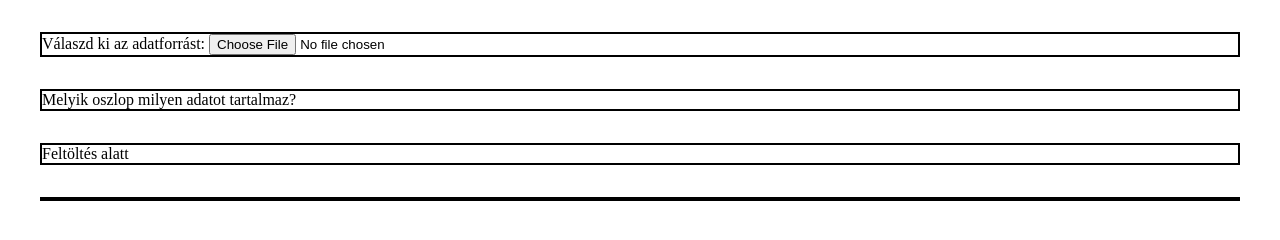
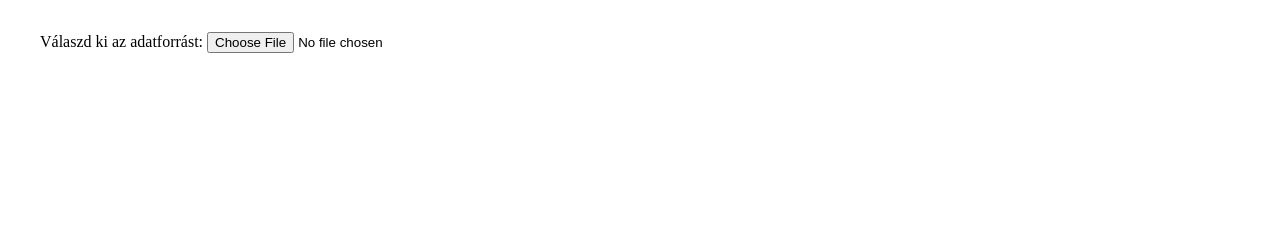
Before and after one commit to zivatar/thesis-upload, a plain HTML site: page index.html in a window 1280 px wide. Drawn offline with nearby package versions, Linux system fonts and the light colour scheme.

Commit message:
State machine with jquery show and hide

```diff
--- a/index.html
+++ b/index.html
@@ -6,9 +6,10 @@
 	<script src="index.js"></script>
 
 	<script>
-  $(document).ready(function(){
-    $("#csv-file").change(handleFileSelect);
-  });
+  		$(document).ready(function(){
+    		$("#csv-file").change(handleFileSelect);
+    		setState("SELECT_FILE");
+  		});
 	</script>
 </head>
 <body>
@@ -26,7 +27,7 @@
 		</div>
 
 		<div id="FINISHED" class="state">
-
+			Vége
 		</div>
 	</div>
 </body>
--- a/index.js
+++ b/index.js
@@ -1,14 +1,28 @@
 var fileData;
-var currentState = "SELECT_FILE";
+var currentState;
 var states = {
-	SELECT_FILE: { nextState: "SELECT_COLUMNS" },
-	SELECT_COLUMNS: { nextState: "UPLOAD_ROWS" },
-	UPLOAD_ROWS: { nextState: "FINISHED" },
-	FINISHED: {}
+	SELECT_FILE: { id: "SELECT_FILE", nextState: "SELECT_COLUMNS" },
+	SELECT_COLUMNS: { id: "SELECT_COLUMNS", nextState: "UPLOAD_ROWS" },
+	UPLOAD_ROWS: { id:"UPLOAD_ROWS", nextState: "FINISHED" },
+	FINISHED: { id: "FINISHED" }
 }
+
+function setState(newState) {
+  if (newState in states) {
+    currentState = newState;
+    for (var i in states) {
+      if (i == newState) {
+        $('#'+i).show();
+      } else {
+        $('#'+i).hide();
+      }
+    }
+  }
+}
+
 function nextState() {
 	if (!!states[currentState] && !!states[currentState].nextState) {
-		currentState = states[states[currentState].nextstate];
+		setState(states[currentState].nextState);
 	}
 }
 
--- a/upload.css
+++ b/upload.css
@@ -1,4 +1,3 @@
 .state {
-	border: 2px solid black;
 	margin: 2em;
 }
```
